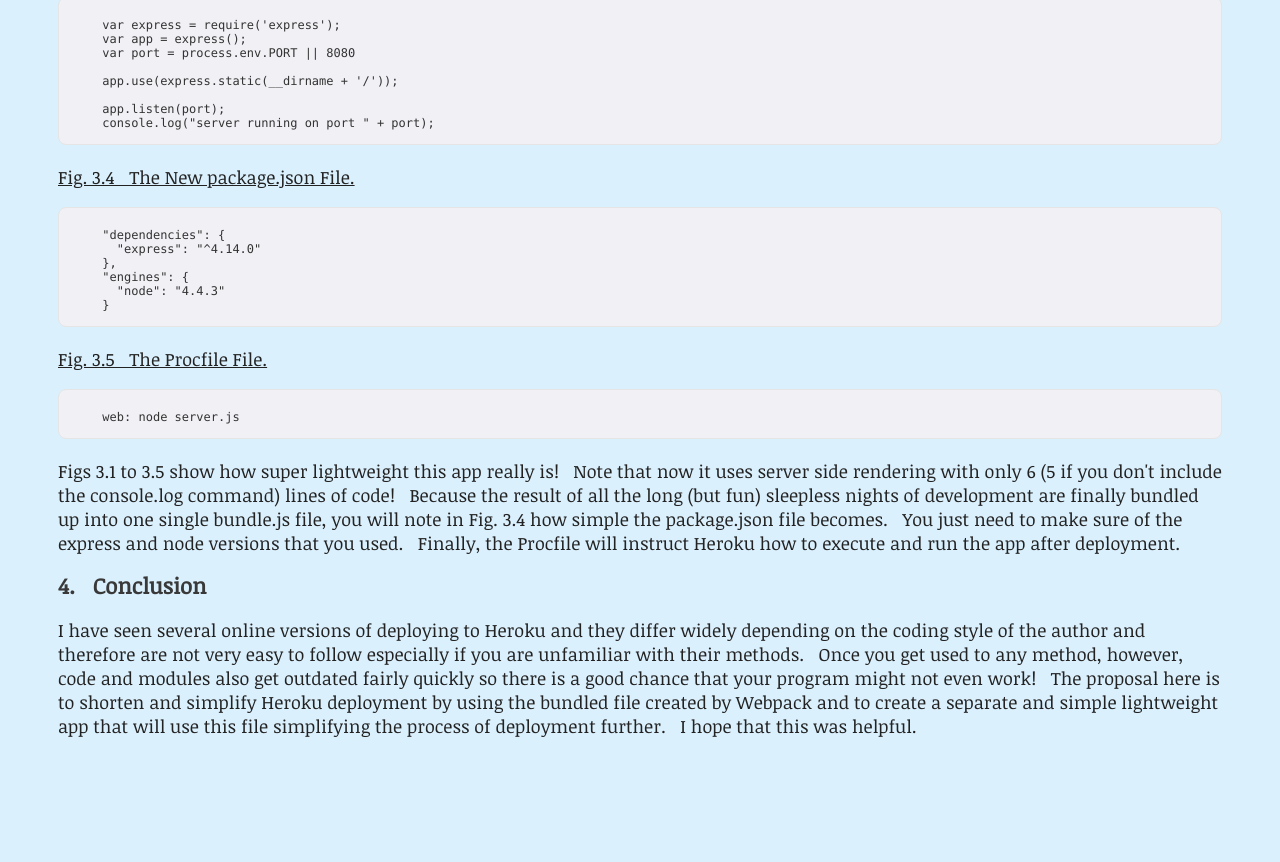
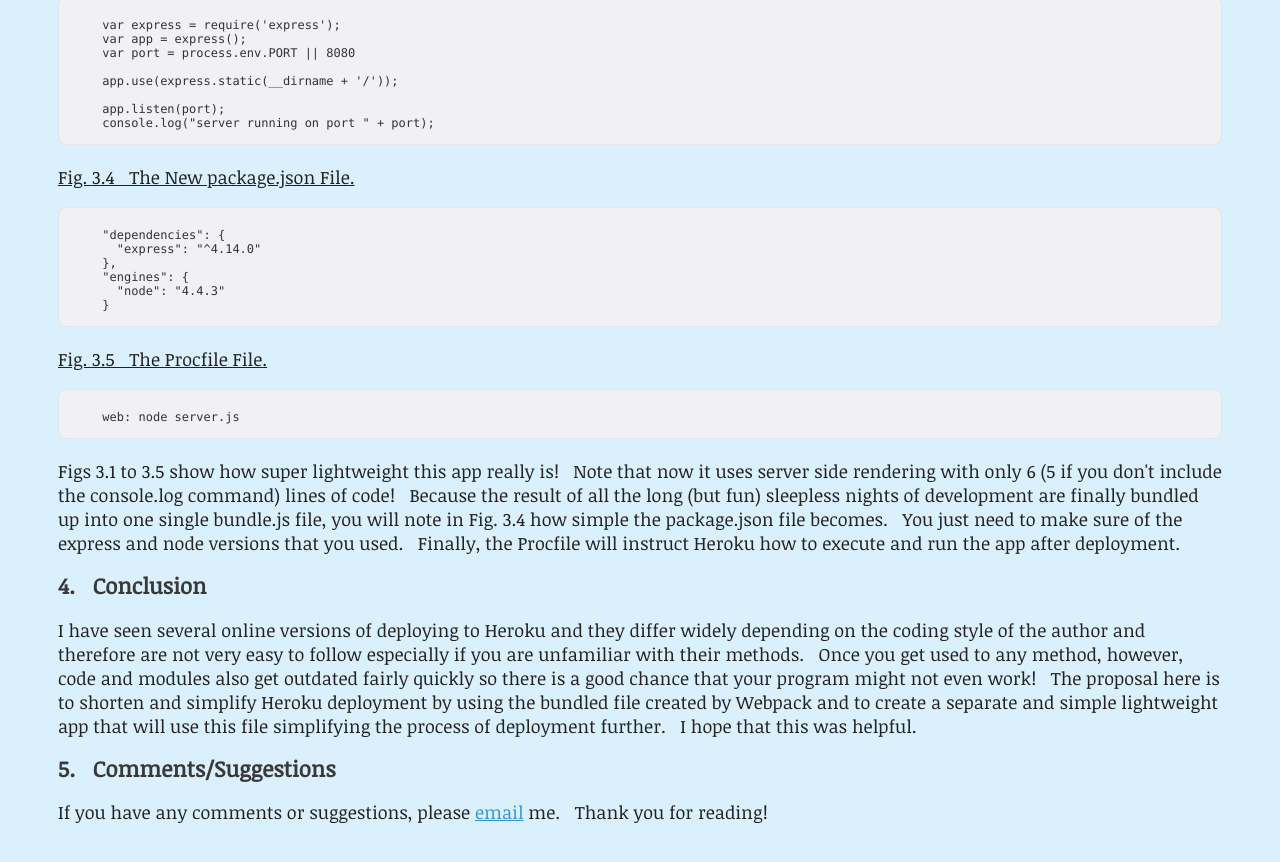
Before and after one commit to rodstaff/rodstaff.github.io, a Jekyll site: the page blog/index.html, which Jekyll copies as it is, in a window 1280 px wide and 900 px high, scrolled down 2900 px. Shown: the top 862 px of the window. Built offline with Jekyll 4.4.1, drawn with Linux system fonts in a browser that asks for light colours; before the commit the page ends 3714 px from its top, so only the background shows below that.

Commit message:
modified blog1 view

```diff
--- a/blog/index.html
+++ b/blog/index.html
@@ -194,5 +194,8 @@
       <h3>4. &nbsp;&nbsp;Conclusion</h3>
         <p>I have seen several online versions of deploying to Heroku and they differ widely depending on the coding style of the author and therefore are not very easy to follow especially if you are unfamiliar with their methods. &nbsp;&nbsp;Once you get used to any method, however, code and modules also get outdated fairly quickly so there is a good chance that your program might not even work! &nbsp;&nbsp;The proposal here is to shorten and simplify Heroku deployment by using the bundled file created by Webpack and to create a separate and simple lightweight app that will use this file simplifying the process of deployment further. &nbsp;&nbsp;I hope that this was helpful.</p>
 
+      <h3>5. &nbsp;&nbsp;Comments/Suggestions</h3>
+        <p>If you have any comments or suggestions, please <a href="mailto:rodk1718@gmail.com">email</a> me. &nbsp;&nbsp;Thank you for reading!</p>
+
 	    </body>
 	</html>
```
